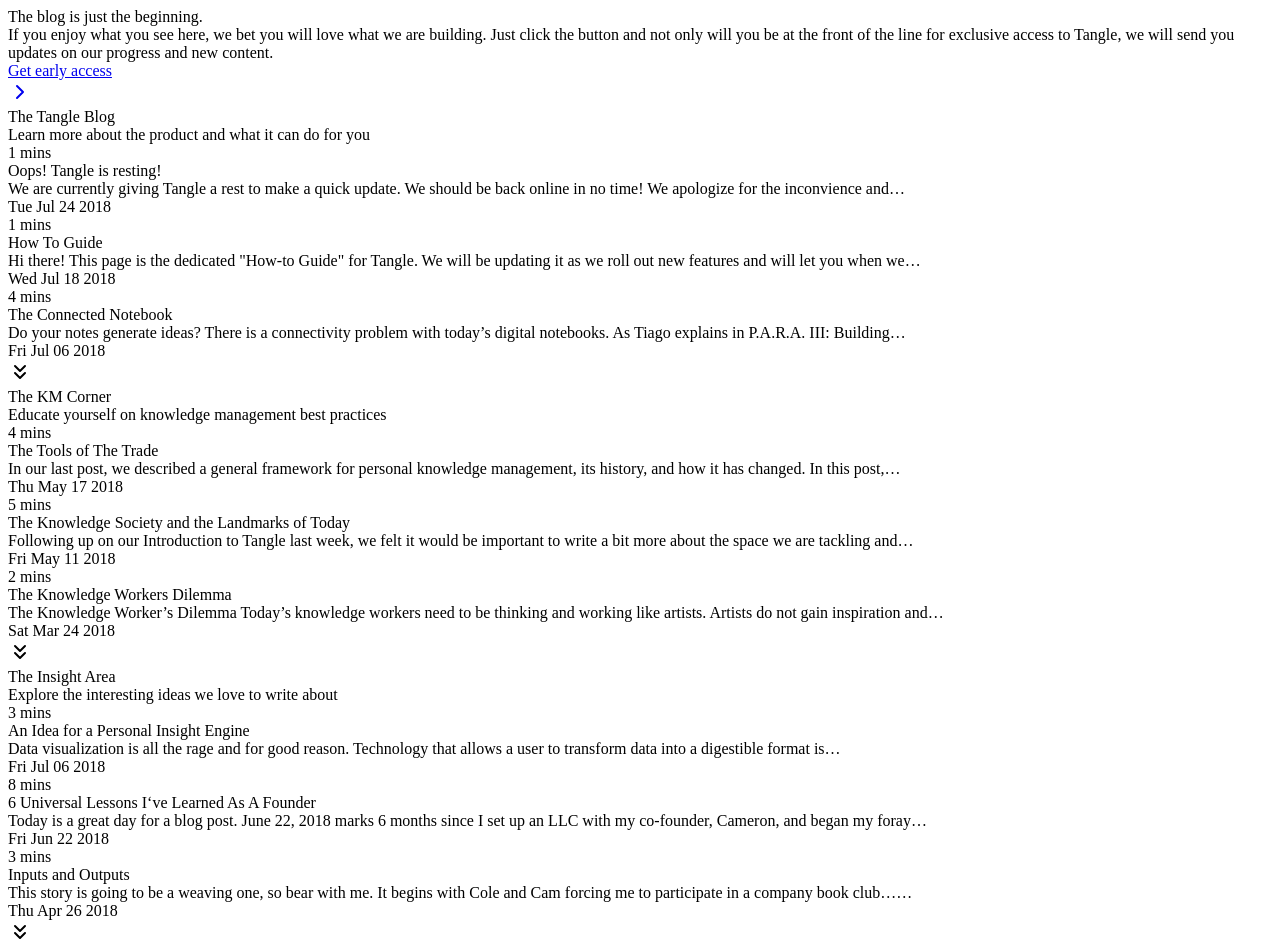
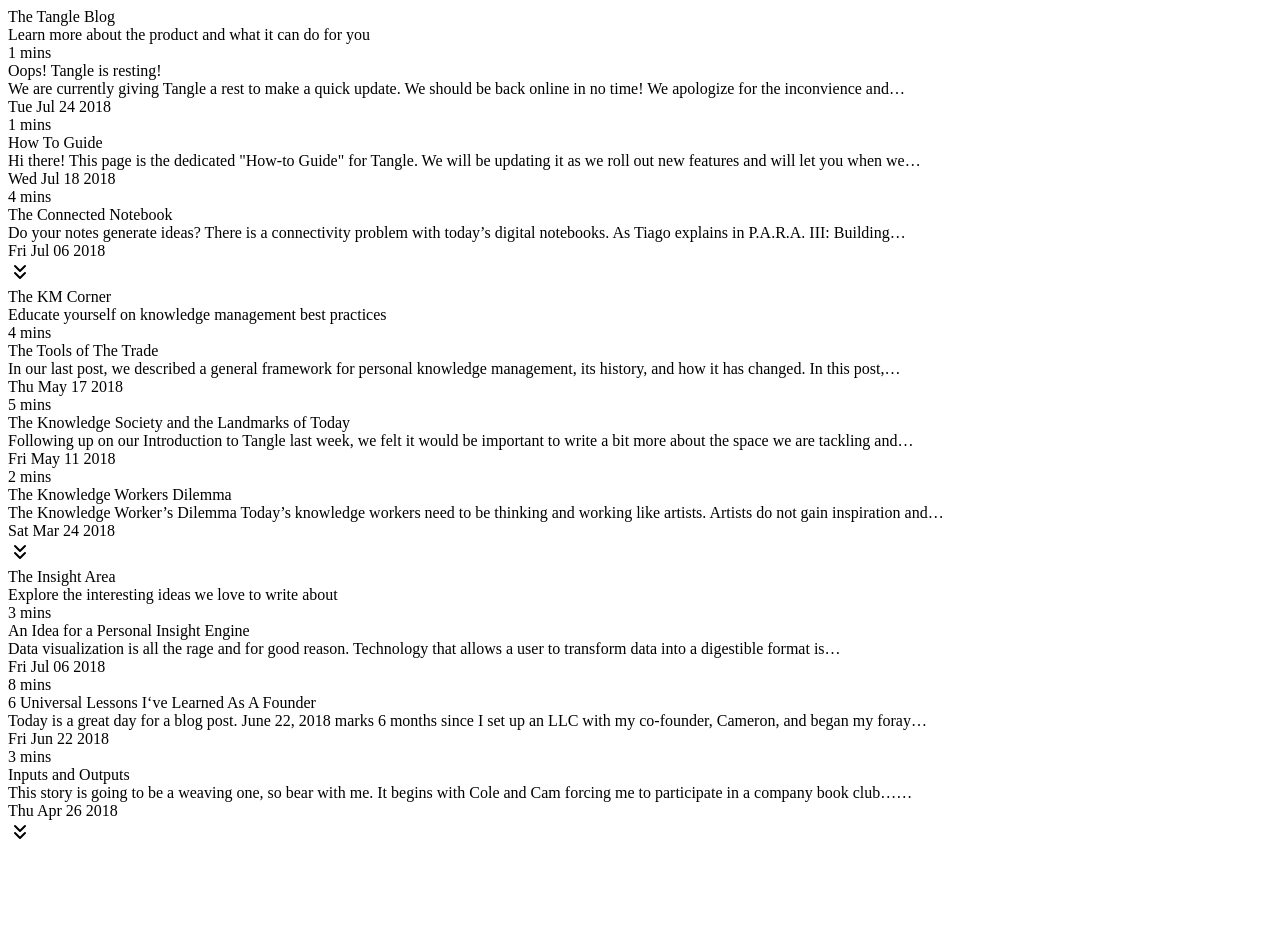
Before and after one commit to cam39porter/hex-ventures.github.io, a Gatsby site: page /blog in a window 1280 px wide. After the commit the page ends 856 px from the top, so only its background shows below. Built offline with nearby package versions, Linux system fonts and the light colour scheme; Gatsby itself is replaced by a stand-in of ours.

Commit message:
removing upsell

```diff
--- a/src/pages/blog.jsx
+++ b/src/pages/blog.jsx
@@ -15,12 +15,12 @@
         <Helmet title={config.siteTitle} />
         <SEO postEdges={postEdges} />
 
-        <Alpha
+        {/* <Alpha
           title={"The blog is just the beginning."}
           body={
             "If you enjoy what you see here, we bet you will love what we are building. Just click the button and not only will you be at the front of the line for exclusive access to Tangle, we will send you updates on our progress and new content."
           }
-        />
+        /> */}
 
         <div className={`mt5 mb5 measure-wide center pa4 ba br4 b--light-gray`}>
           <PostListing
```
